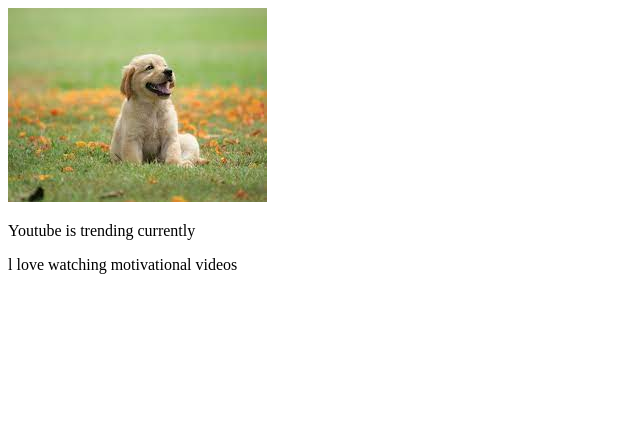
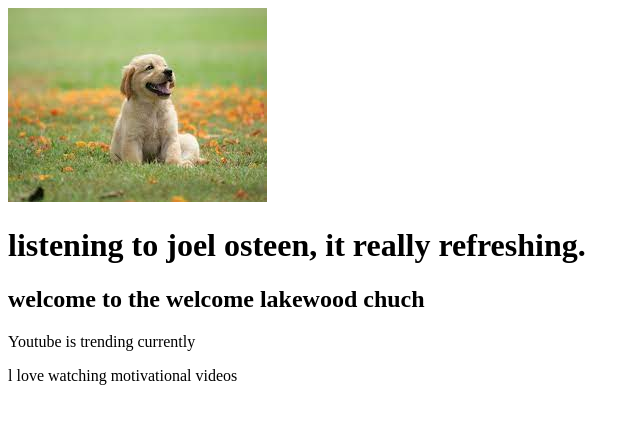
Before and after one commit to deomwebe/beats, a plain HTML site: page index.html in a window 1280 px wide. Shown: the whole page, without its empty margins (0-640 px from the left). Drawn offline with Linux system fonts and the light colour scheme.

Commit message:
lakewood chru

```diff
--- a/index.html
+++ b/index.html
@@ -4,6 +4,8 @@
     <title>My first web page</title>
 </head>
 <img src="images/download.jfif">
+<h1> listening to joel osteen, it really refreshing. </h1>
+<h2>welcome to the welcome lakewood chuch </h2>
 <p>Youtube is trending  currently</p>
 <p>l love  watching motivational videos </p>
 
```
